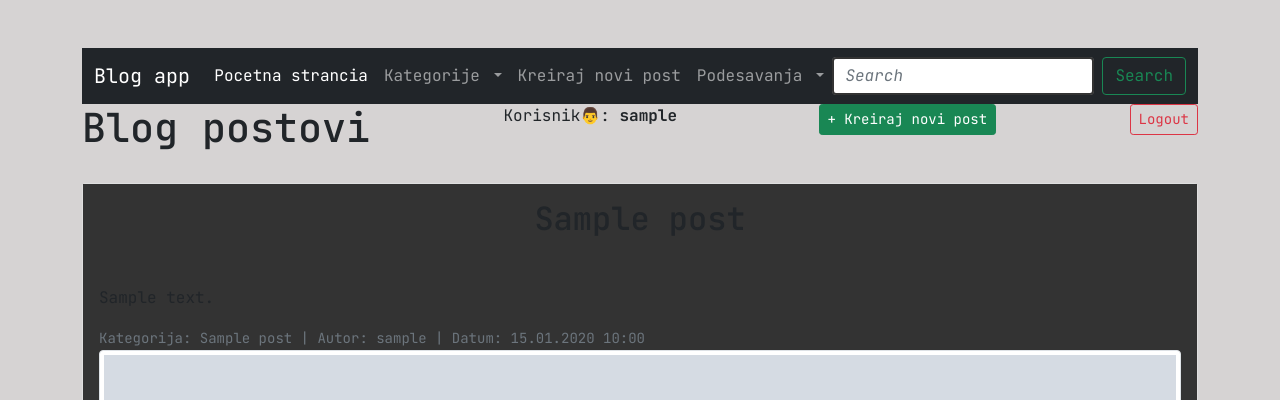
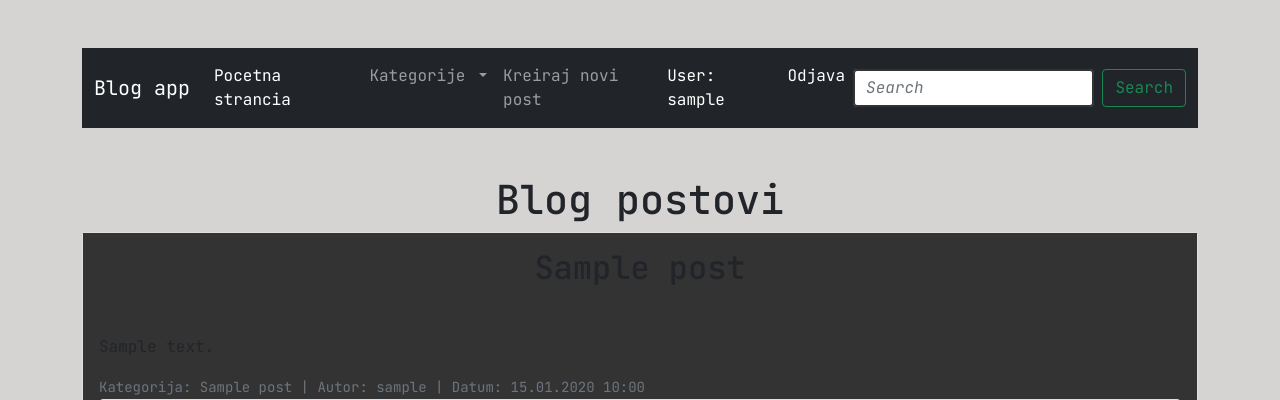
Before and after one commit to filipjt88/blog_app, a PHP site: template views/index.view.php in a window 1280 px wide. Shown: the top 400 px of the page. Run offline with PHP 8.4, Linux system fonts and the light colour scheme; the visitor is signed in with stand-in values (Sample User, id 1); the template is opened without the code that fills it: most values are stand-ins (such as "Sample title", 1, 10 or a date in 2020); grey boxes marked "Sample" are stand-in pictures; data that the repository does not hold is empty.

Commit message:
update post

```diff
--- a/create_blog_post.php
+++ b/create_blog_post.php
@@ -3,6 +3,7 @@ $title = "Blog post";
 include_once 'core/db.php';
 require_once __DIR__ . '/./parts/top.php';
 session_start();
+
 // Provera da li je user logovan
 if (!isset($_SESSION['user_id'])) {
     header("Location: views/login.view.php");
@@ -43,7 +44,7 @@ $categories = $stmt->fetchAll();
             <textarea name="content" id="content" rows="6" class="form-control"></textarea>
         </div>
         <button type="submit" class="btn btn-success">Objavi</button>
-        <a href="views/index.view.php" class="btn btn-secondary">Vrati se nazad</a>
+        <a href="index.php" class="btn btn-secondary">Vrati se nazad</a>
     </form>
 </div>
 <?php include 'parts/bottom.php'; ?>
--- a/login.php
+++ b/login.php
@@ -15,7 +15,7 @@ if($_SERVER['REQUEST_METHOD'] === "POST") {
     $user = $stmt->fetch();
 
     if(!$user || !password_verify($password, $user['password'])) {
-        die("<h3>Pogresan email ili lozinka😒!</h3>" . "</br>" . "<a href='views/login.view.php'><span>Vrati se nazad</span></a>");
+        die("<h3>Pogresan email ili lozinka😒!</h3>" . "</br>" . "<a href='views/login.view.php'><span class='btn btn-warning'>Vrati se nazad</span></a>");
     }
 
     // Cuvanje podatka usera u sesiji
--- a/parts/navbar.php
+++ b/parts/navbar.php
@@ -1,5 +1,7 @@
 <?php
+if (!isset($posts)) die('Nema direktnog pristupa.');
 include './core/db.php';
+require_once __DIR__ . '/../parts/top.php';
 ?>
 
 <nav class="navbar navbar-expand-lg navbar-dark bg-dark">
@@ -9,7 +11,7 @@ include './core/db.php';
       <span class="navbar-toggler-icon"></span>
     </button>
     <div class="collapse navbar-collapse" id="navbarScroll">
-      <ul class="navbar-nav mx-auto my-2 my-lg-0 navbar-nav-scroll" style="--bs-scroll-height: 100px;">
+      <ul class="navbar-nav me-auto my-2 my-lg-0 navbar-nav-scroll" style="--bs-scroll-height: 100px;">
         <li class="nav-item">
           <a class="nav-link active" aria-current="page" href="#">Pocetna strancia</a>
         </li>
@@ -18,22 +20,26 @@ include './core/db.php';
             Kategorije
           </a>
           <ul class="dropdown-menu" aria-labelledby="navbarScrollingDropdown">
-            <li><a class="dropdown-item" href="#">Sport</a></li>
+            <?php foreach($categories as $cat): ?>
+            <li><a class="dropdown-item" href="#"><?= htmlspecialchars($post['category_name']) ?></a></li>
+            <?php endforeach; ?>
           </ul>
         </li>
         <li class="nav-item">
-          <a class="nav-link" href="#">Kreiraj novi post</a>
+          <a class="nav-link" href="./create_blog_post.php">Kreiraj novi post</a>
         </li>
-          <li class="nav-item dropdown">
-          <a class="nav-link dropdown-toggle" href="#" id="navbarScrollingDropdown" role="button" data-bs-toggle="dropdown" aria-expanded="false">
-            Podesavanja
-          </a>
-          <ul class="dropdown-menu" aria-labelledby="navbarScrollingDropdown">
-            <li><a class="dropdown-item" href="#">Registracija</a></li>
-            <li><a class="dropdown-item" href="#">Prijava</a></li>
-            <li><a class="dropdown-item" href="#">Odjava</a></li>
-          </ul>
+        <li class="nav-item">
+          <?php if(isset($_SESSION['username'])): ?>
+          <a class="nav-link active" aria-current="page" href="#">User: <?= htmlspecialchars($_SESSION['username']) ?></a>
         </li>
+        <li class="nav-item">
+          <a class="nav-link active" aria-current="page" href="./logout.php">Odjava</a>
+        </li>
+        <?php else: ?>
+          <li class="nav-item">
+          <a class="nav-link active" aria-current="page" href="../views/login.view.php">Login</a>
+        </li>
+        <?php endif; ?>
       </ul>
       <form class="d-flex">
         <input class="form-control me-2" type="search" placeholder="Search" aria-label="Search">
--- a/views/index.view.php
+++ b/views/index.view.php
@@ -5,18 +5,7 @@ require_once __DIR__ . '/../parts/top.php';
 
     <div class="container mt-5">
         <?php include './parts/navbar.php'; ?>
-            <div class="blog d-flex justify-content-between">
-                <h1 class="text-center">Blog postovi</h1>
-                <?php if (isset($_SESSION['username'])): ?>
-                    <span class="me-2">Korisnik👨: <strong><?= htmlspecialchars($_SESSION['username']) ?></strong></span>
-                    <a href="./create_blog_post.php" class="btn btn-success btn-sm mb-5"> + Kreiraj novi post</a>
-                    <a href="./logout.php" class="btn btn-sm btn-outline-danger mb-5">Logout</a>
-                <?php else: ?>
-                    <a href="../views/login.view.php" class="btn btn-sm btn-outline-primary">Login</a>
-                <?php endif; ?>
-            </div>
-
-
+                <h1 class="text-center mt-5">Blog postovi</h1>
 
             <?php if (isset($posts) && count($posts) > 0): ?>
                 <?php foreach ($posts as $post): ?>
@@ -44,7 +33,7 @@ require_once __DIR__ . '/../parts/top.php';
                     </div>
 <?php endforeach; ?>
 <?php else: ?>
-    <h4 class="text-center">Nema postova!</h4>
+    <h4 class="text-center mt-5">Nema postova!</h4>
 <?php endif; ?>
 
 <?php include './parts/bottom.php'; ?>
```
Also changed, not shown: 1 other file.
